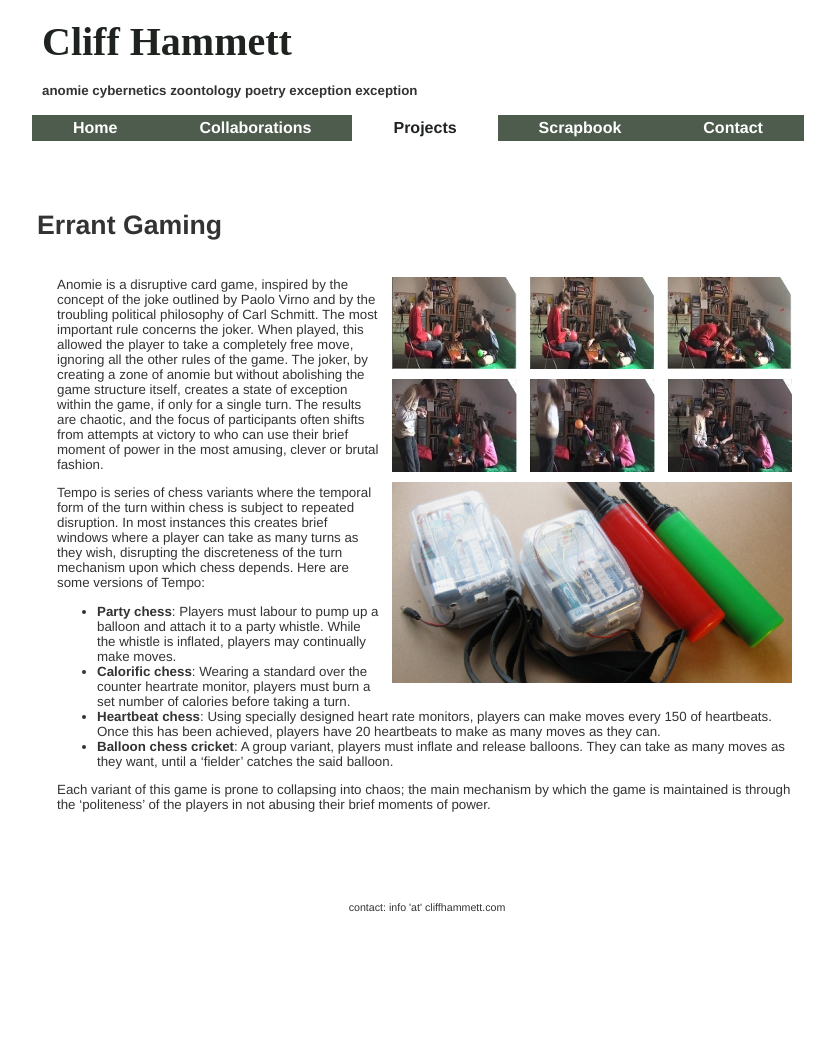
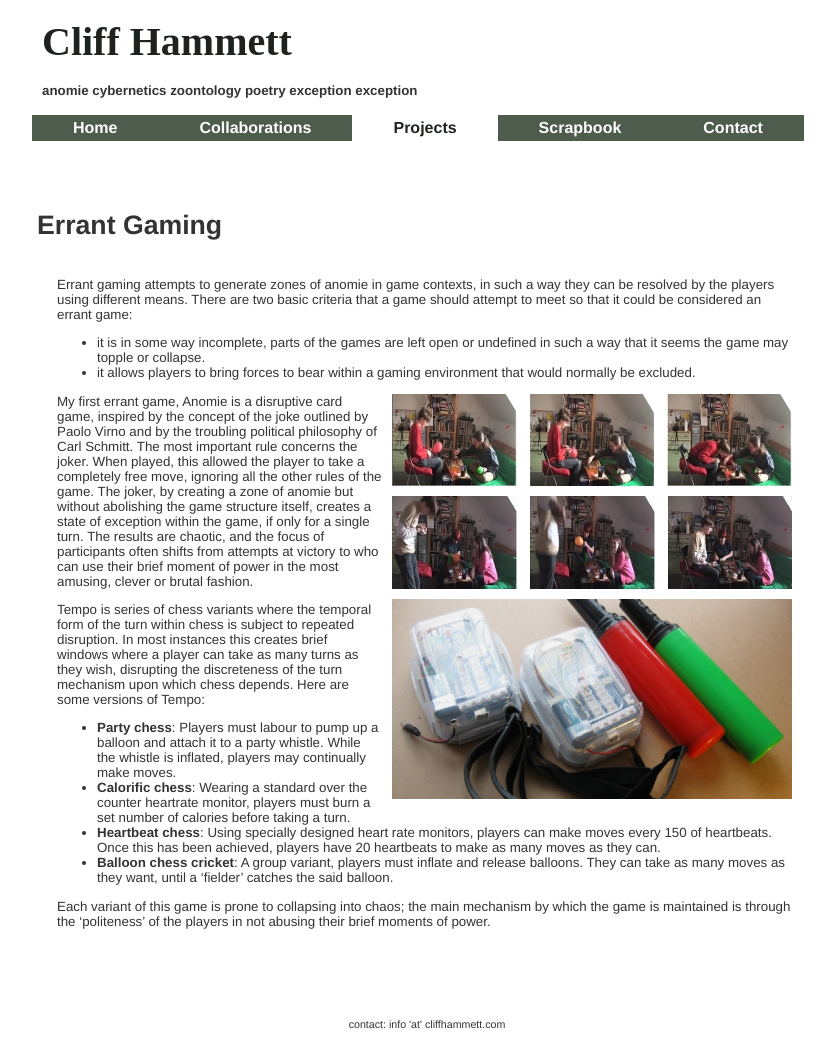
Before and after one commit to dentalplan/dentalplan.github.io, a Jekyll site: the page built from _posts/projects/2011-09-01-errant-gaming.md, in a window 1280 px wide. Shown: the whole page, without its empty margins (245-1080 px from the left). Built offline with Jekyll 4.4.1, drawn with Linux system fonts in a browser that asks for light colours; Markdown is read by kramdown in place of the engine named in the settings; before the commit the page ends 939 px from its top, so only the background shows below that.

Commit message:
fixing sloppy text

```diff
--- a/_posts/projects/2011-09-01-errant-gaming.md
+++ b/_posts/projects/2011-09-01-errant-gaming.md
@@ -4,14 +4,20 @@ title: Errant Gaming
 category: Ongoing-Projects
 author: Cliff Hammett
 
-excerpt: Disruptions to the discreteness of the turn mechanism in chess.
+excerpt: Generative disruptions to game mechanisms.
 thumbimg: thumb_anomie2.jpg
 thumbal: the card game 'anomie' in play
 ---
+Errant gaming attempts to generate zones of anomie in game contexts, in such a way they can be resolved by the players using different means.  There are two basic criteria that a game should attempt to meet so that it could be considered an errant game:
+
+* it is in some way incomplete, parts of the games are left open or undefined in such a way that it seems the game may topple or collapse.
+* it allows players to bring forces to bear within a gaming environment that would normally be excluded.
+
+
 ![Temporal errant game experiments](/resources/img/project_errantgaming1.jpg)
 ![Temporal errant game experiments](/resources/img/project_errantgaming2.jpg)
 ![Temporal errant game equipment](/resources/img/project_errantgaming3.jpg)
-Anomie is a disruptive card game, inspired by the concept of the joke outlined by Paolo Virno and by the troubling political philosophy of Carl Schmitt.  The most important rule concerns the joker.  When played, this allowed the player to take a completely free move, ignoring all the other rules of the game. The joker, by creating a zone of anomie but without abolishing the game structure itself, creates a state of exception within the game, if only for a single turn.  The results are chaotic, and the focus of participants often shifts from attempts at victory to who can use their brief moment of power in the most amusing, clever or brutal fashion.
+My first errant game, Anomie is a disruptive card game, inspired by the concept of the joke outlined by Paolo Virno and by the troubling political philosophy of Carl Schmitt.  The most important rule concerns the joker.  When played, this allowed the player to take a completely free move, ignoring all the other rules of the game. The joker, by creating a zone of anomie but without abolishing the game structure itself, creates a state of exception within the game, if only for a single turn.  The results are chaotic, and the focus of participants often shifts from attempts at victory to who can use their brief moment of power in the most amusing, clever or brutal fashion.
 
 Tempo is series of chess variants where the temporal form of the turn within chess is subject to repeated disruption.  In most instances this creates brief windows where a player can take as many turns as they wish, disrupting the discreteness of the turn mechanism upon which chess depends.  Here are some versions of Tempo:
 
```
